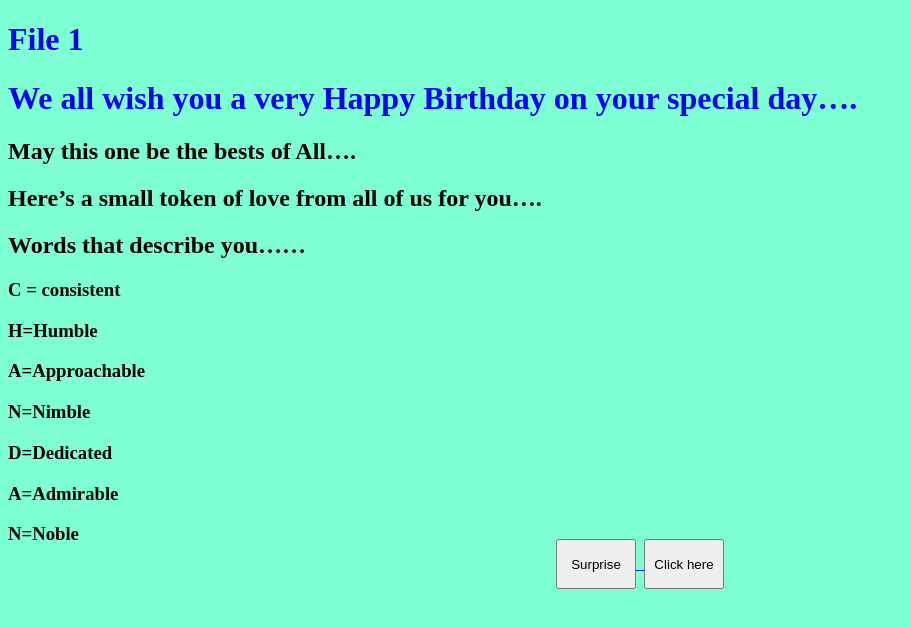
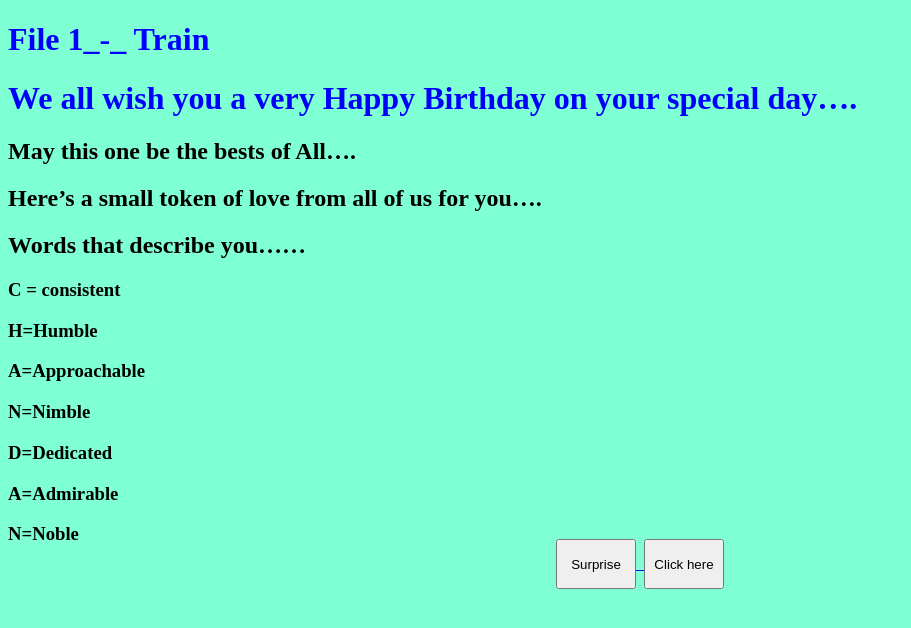
Before and after one commit to kandimallanikhil/dockerproj, a plain HTML site: page index.html in a window 1280 px wide. Shown: the whole page, without its empty margins (0-911 px from the left). Drawn offline with Linux system fonts and the light colour scheme.

Commit message:
Update index.html

```diff
--- a/index.html
+++ b/index.html
@@ -8,7 +8,7 @@
 }
 </style>
 <body style="background-color:aquamarine;">
-  <h1 style="color:#0000FF;"> File 1</h1>
+  <h1 style="color:#0000FF;"> File 1_-_ Train</h1>
 <h1 style="color:#0000FF;"> We all wish you a very Happy Birthday on your special day….</h1>
 <h2> May this one be the bests of All….</h2>
 <h2> Here’s a small token of love from all of us for you….</h2>
```
